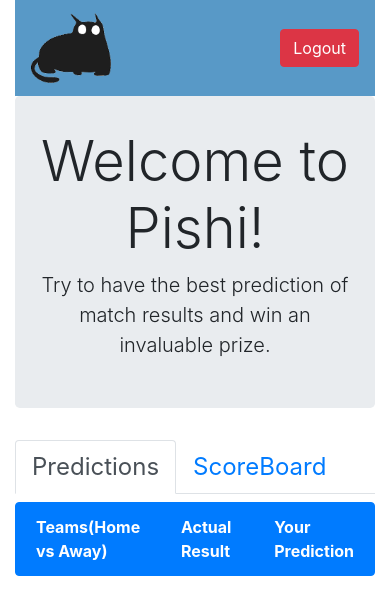
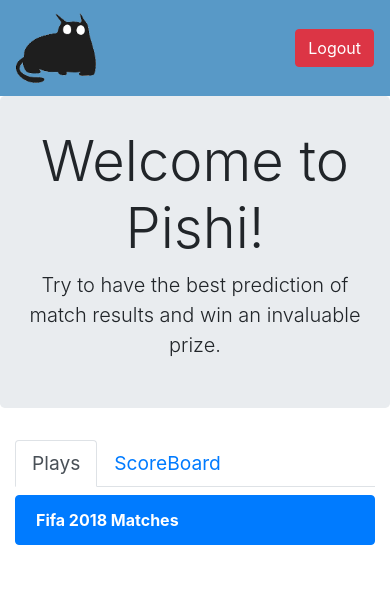
Before and after one commit to rahiminasab/pishbini, a Django app: page /home/ in a window 390 px wide. Shown: the top 615 px of the page. Run offline with Django 3.2, Linux system fonts and the light colour scheme; the visitor is signed in with stand-in values (Sample User, id 1); data comes from the database, SQL or seed files in the repository; data that the repository does not hold is empty; parts of the project's set-up code (start-up, migrations or seed data) failed here and were passed over; some libraries are stand-ins or nearby versions.

Commit message:
mobile first try started

```diff
--- a/pishi/models.py
+++ b/pishi/models.py
@@ -2,7 +2,6 @@ from __future__ import unicode_literals
 
 from django.db import models
 from django.contrib.auth.models import User
-from django.utils.timezone import now
 
 from datetime import datetime
 import pytz
--- a/pishi/static/pishi/styles_1.css
+++ b/pishi/static/pishi/styles_1.css
@@ -1,3 +1,8 @@
+body {
+    padding-right: 15px;
+    padding-left: 15px;
+}
+
 li {
     background-color: aliceblue;
 }
@@ -7,6 +12,7 @@ li:nth-child(odd) {
 }
 
 /*login stuff*/
+
 .loginbox {
     margin-bottom: 20px;
 }
@@ -22,31 +28,37 @@ li:nth-child(odd) {
 .logo {
     max-width: 80px;
 }
-
-
-
-.user-info-row {
-    margin-top: 2.5em;
-}
-
-.user-info {
-    font-size: x-large;
-    padding-top: 0.4em;
-    color: royalblue;
-}
+/*--------------------------*/
 
 #nav-tab {
-    font-size: x-large;
+    font-size: 1.2em;
 }
 
 .submit-prediction {
     margin-top: 2.1em;
 }
 
-.match-list {
+.tab-pain {
     margin-top: 0.5em;
+    padding-left: 0;
+    padding-right: 0;
 }
 
 .team-flag {
     max-width: 25px;
+    padding-bottom: 1.5em;
 }
+
+.predict-submit-button{
+    background-color: Transparent;
+    background-repeat: no-repeat;
+    border: none;
+    cursor: pointer;
+    overflow: hidden;
+    outline: none;
+}
+.predict-submit-icon {
+    cursor: pointer;
+    color: #11b75b;
+    font-size: x-large;
+}
--- a/pishi/templates/base.html
+++ b/pishi/templates/base.html
@@ -14,7 +14,9 @@
     <link rel="stylesheet" type="text/css" href="{% static 'pishi/styles_1.css' %}">
 </head>
 <body>
-    <header></header>
+    <header>
+        {% include 'header.html' %}
+    </header>
     <main>
         <div class="container-fluid">
             {% block content %}
--- a/pishi/templates/header.html
+++ b/pishi/templates/header.html
@@ -1,11 +1,16 @@
 {% load static %}
-<nav class="navbar header-nav">
+
+<div class="row justify-content-center">
+    <nav class="navbar header-nav col-lg-7">
         <img class="navbar-brand logo" src="{% static 'pishi/images/kitten.png' %}" alt="pishi">
-        {% if LOGGED_IN %}
+        {% if user.is_authenticated %}
             <a class="float-right btn btn-danger"  href="{% url 'logout' %}">Logout</a>
         {% endif %}
-</nav>
-<div class="jumbotron">
-    <h1 class="display-4 text-center">Welcome to Pishi!</h1>
-    <p class="lead text-center">Try to have the best prediction of match results and win an invaluable prize.</p>
+    </nav>
 </div>
+<div class="row justify-content-center">
+    <div class="jumbotron col-lg-7">
+        <h1 class="display-4 text-center">Welcome to Pishi!</h1>
+        <p class="lead text-center">Try to have the best prediction of match results and win an invaluable prize.</p>
+    </div>
+</div>
--- a/pishi/templates/index.html
+++ b/pishi/templates/index.html
@@ -1,16 +1,15 @@
 {% extends 'base.html' %}
 {% load static %}
 {% block content %}
-    {% include 'header.html' with LOGGED_IN='1' %}
-    <nav>
-        <div class="nav nav-tabs" id="nav-tab" role="tablist">
+    <nav class="row justify-content-center">
+        <div class="nav nav-tabs col-lg-7" id="nav-tab" role="tablist">
             <a class="nav-item nav-link active"
                id="nav-predictions-tab"
                data-toggle="tab"
                href="#predictions"
                role="tab"
                aria-controls="nav-predictions"
-               aria-selected="true">Predictions</a>
+               aria-selected="true">Plays</a>
             <a class="nav-item nav-link"
                id="nav-scoreboard-tab"
                data-toggle="tab"
@@ -20,11 +19,11 @@
                aria-selected="false">ScoreBoard</a>
         </div>
     </nav>
-    <div class="tab-content" id="nav-tabContent">
-        <div id="predictions" class="tab-pain fade show active" role="tabpanel" aria-labelledby="nav-predictions-tab">
+    <div class="tab-content row justify-content-center" id="nav-tabContent">
+        <div id="predictions" class="tab-pain fade show active col-lg-7" role="tabpanel" aria-labelledby="nav-predictions-tab">
             {% include 'match_list.html' %}
         </div>
-        <div style="display: none" id="scoreboard" class="tab-pain fade" role="tabpanel" aria-labelledby="nav-scoreboard-tab">
+        <div style="display: none" id="scoreboard" class="tab-pain fade col col-lg-7" role="tabpanel" aria-labelledby="nav-scoreboard-tab">
             {% include 'scoreboard.html' %}
         </div>
     </div>
--- a/pishi/templates/match_list.html
+++ b/pishi/templates/match_list.html
@@ -1,20 +1,10 @@
-<ul class="list-group match-list">
+<ul class="list-group">
     <li class="list-group-item active sticky-top">
-        <div class="row">
-            <div class="col-5">
-                <strong>Teams(Home vs Away)</strong>
-            </div>
-            <div class="col">
-                <strong>Actual Result</strong>
-            </div>
-            <div class="col">
-                <strong>Your Prediction</strong>
-            </div>
-        </div>
+        <strong>Fifa 2018 Matches</strong>
     </li>
     {% for pair in pairs %}
-        <li class="list-group-item {% if pair.1 or pair.0.due %}disabled {% endif %}">
-            {% include 'match.html' with match=pair.0 predict=pair.1 %}
+        <li class="list-group-item d-flex justify-content-center text-center">
+            {% include 'match_list_item.html' with match=pair.0 predict=pair.1 %}
         </li>
     {% endfor %}
 </ul>
--- a/pishi/templates/registration/login.html
+++ b/pishi/templates/registration/login.html
@@ -3,7 +3,6 @@
 {% block title %}Login{% endblock %}
 
 {% block content %}
-    {% include 'header.html' %}
     <div class="row justify-content-center loginbox">
         <div class="col-lg-4 col-md-5 col-sm-6">
             <div class="card">
--- a/pishi/templates/signup.html
+++ b/pishi/templates/signup.html
@@ -1,7 +1,6 @@
 {% extends 'base.html' %}
 
 {% block content %}
-    {% include 'header.html' %}
     <div id="signupbox" style="margin-top:50px;" class="mainbox col-md-6 col-md-offset-3 col-sm-8 col-sm-offset-2">
         <div class="card" >
             <div class="card-header bg-light text-center text-secondary">
--- a/pishi/views.py
+++ b/pishi/views.py
@@ -61,7 +61,10 @@ def submit_prediction(request):
     match = Match.objects.get(pk=request.POST["match_pk"])
 
     if match.due:
-        return HttpResponseNotAllowed("Hey you can't predict a match after it is started")
+        return HttpResponseNotAllowed("Hey you can't predict a match after it is started!")
+
+    if user.predictions.filter(match=match):
+        return HttpResponseNotAllowed("Hey you can't predict a match twice!")
 
     predict = Predict.objects.create(user=user,
                                      match=match,
@@ -71,7 +74,7 @@ def submit_prediction(request):
                                      away_penalty_predict=request.POST["away_p"] if "away_p" in request.POST else None)
 
     data = {"match": match, "predict": predict}
-    return render(request, 'match.html', data)
+    return render(request, 'match_list_item.html', data)
 
 
 def refresh_scoreboard():
```
Also changed, not shown: pishi/templates/match.html (deleted, +0 -22 lines), pishi/templates/match_list_item.html (added, +33 -0 lines), pishi/templates/predict_column.html (deleted, +0 -35 lines), pishi/templates/predict_form.html (added, +30 -0 lines).
